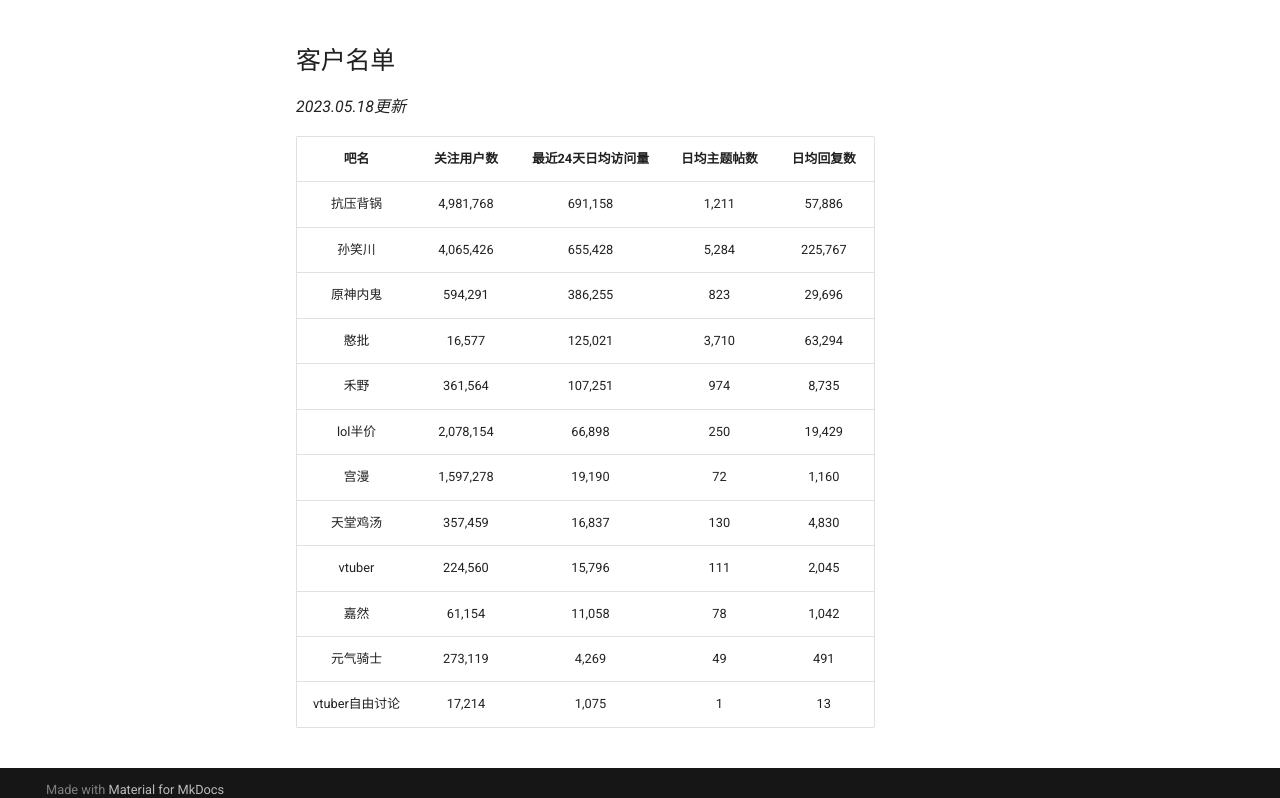
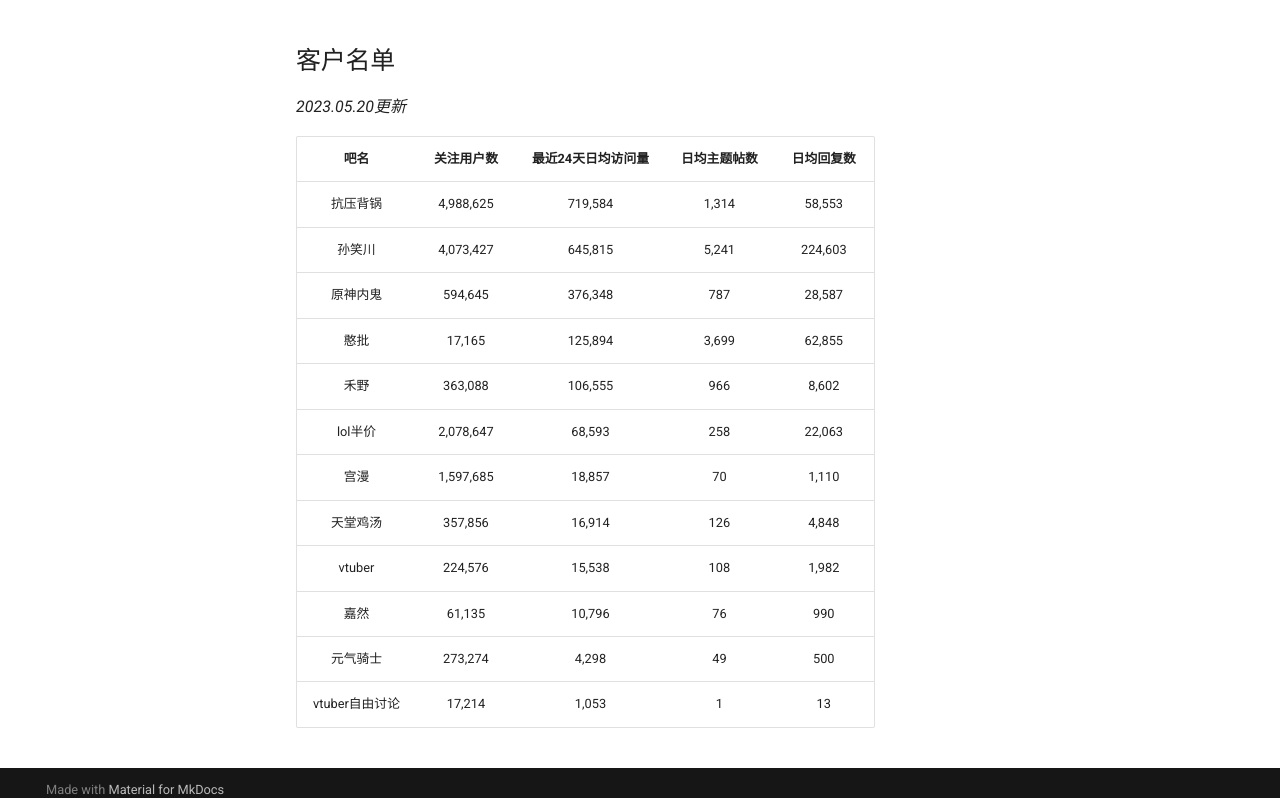
Before and after one commit to lumina37/aiotieba-reviewer, an MkDocs documentation site: the page built from docs/index.md, in a window 1280 px wide and 1400 px high, scrolled down 253 px. Shown: the part 588-1386 px from the top of the window. Built offline with MkDocs 1.6.1 and Material for MkDocs 9.7.7, drawn with Linux system fonts in a browser that asks for light colours; comment, search, counter and statistics services are not loaded.

```diff
--- a/aiotieba_reviewer/__version__.py
+++ b/aiotieba_reviewer/__version__.py
@@ -1 +1 @@
-__version__ = "0.2.0a0"
+__version__ = "0.2.0"
--- a/docs/index.md
+++ b/docs/index.md
@@ -25,19 +25,19 @@ pip install .
 
 ## 客户名单
 
-*2023.05.18更新*
+*2023.05.20更新*
 
 |      吧名      | 关注用户数 | 最近24天日均访问量 | 日均主题帖数 | 日均回复数 |
 | :------------: | :--------: | :----------------: | :----------: | :--------: |
-|    抗压背锅    | 4,981,768  |      691,158       |    1,211     |   57,886   |
-|     孙笑川     | 4,065,426  |      655,428       |    5,284     |  225,767   |
-|    原神内鬼    |  594,291   |      386,255       |     823      |   29,696   |
-|      憨批      |   16,577   |      125,021       |    3,710     |   63,294   |
-|      禾野      |  361,564   |      107,251       |     974      |   8,735    |
-|    lol半价     | 2,078,154  |       66,898       |     250      |   19,429   |
-|      宫漫      | 1,597,278  |       19,190       |      72      |   1,160    |
-|    天堂鸡汤    |  357,459   |       16,837       |     130      |   4,830    |
-|     vtuber     |  224,560   |       15,796       |     111      |   2,045    |
-|      嘉然      |   61,154   |       11,058       |      78      |   1,042    |
-|    元气骑士    |  273,119   |       4,269        |      49      |    491     |
-| vtuber自由讨论 |   17,214   |       1,075        |      1       |     13     |
+|    抗压背锅    | 4,988,625  |      719,584       |    1,314     |   58,553   |
+|     孙笑川     | 4,073,427  |      645,815       |    5,241     |  224,603   |
+|    原神内鬼    |  594,645   |      376,348       |     787      |   28,587   |
+|      憨批      |   17,165   |      125,894       |    3,699     |   62,855   |
+|      禾野      |  363,088   |      106,555       |     966      |   8,602    |
+|    lol半价     | 2,078,647  |       68,593       |     258      |   22,063   |
+|      宫漫      | 1,597,685  |       18,857       |      70      |   1,110    |
+|    天堂鸡汤    |  357,856   |       16,914       |     126      |   4,848    |
+|     vtuber     |  224,576   |       15,538       |     108      |   1,982    |
+|      嘉然      |   61,135   |       10,796       |      76      |    990     |
+|    元气骑士    |  273,274   |       4,298        |      49      |    500     |
+| vtuber自由讨论 |   17,214   |       1,053        |      1       |     13     |
```
Also changed, not shown: README.md (+13 -13 lines).
